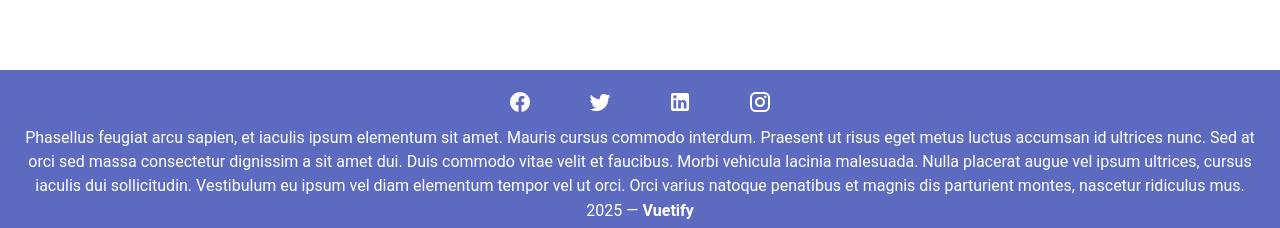
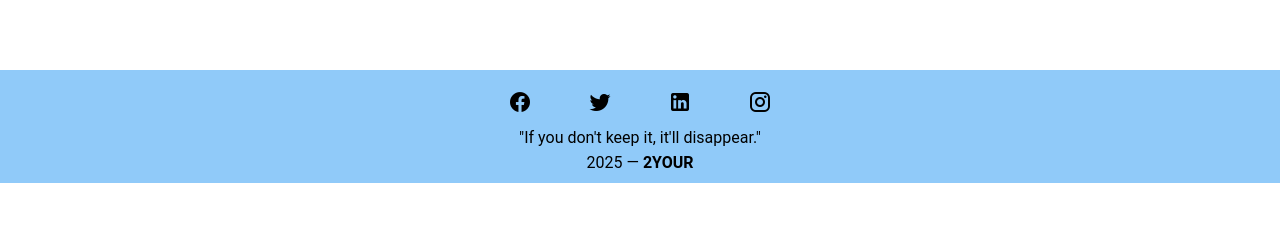
Before and after one commit to PoomtawanPimprom/practice-bun-vuetify-express, a Vue app in the folder frontend/: page / in a window 1280 px wide. Shown: the part 3246-3474 px from the top of the page. After the commit the page ends 3429 px from the top, so only its background shows below. Built offline with nearby package versions, Linux system fonts and the light colour scheme.

Commit message:
Update Footer.vue

```diff
--- a/frontend/src/components/Footer.vue
+++ b/frontend/src/components/Footer.vue
@@ -1,21 +1,17 @@
 <template>
-    <v-footer class="bg-indigo-lighten-1 text-center d-flex flex-column">
+    <v-footer class="bg-blue-lighten-3 text-center d-flex flex-column">
         <div>
             <v-btn v-for="icon in icons" :key="icon" :icon="icon" class="mx-4" variant="text"></v-btn>
         </div>
 
         <div class="pt-0">
-            Phasellus feugiat arcu sapien, et iaculis ipsum elementum sit amet. Mauris cursus commodo interdum. Praesent
-            ut risus eget metus luctus accumsan id ultrices nunc. Sed at orci sed massa consectetur dignissim a sit amet
-            dui. Duis commodo vitae velit et faucibus. Morbi vehicula lacinia malesuada. Nulla placerat augue vel ipsum
-            ultrices, cursus iaculis dui sollicitudin. Vestibulum eu ipsum vel diam elementum tempor vel ut orci. Orci
-            varius natoque penatibus et magnis dis parturient montes, nascetur ridiculus mus.
+            "If you don't keep it, it'll disappear."
         </div>
 
         <v-divider></v-divider>
 
         <div>
-            {{ new Date().getFullYear() }} — <strong>Vuetify</strong>
+            {{ new Date().getFullYear() }} — <strong>2YOUR</strong>
         </div>
     </v-footer>
 </template>
```
